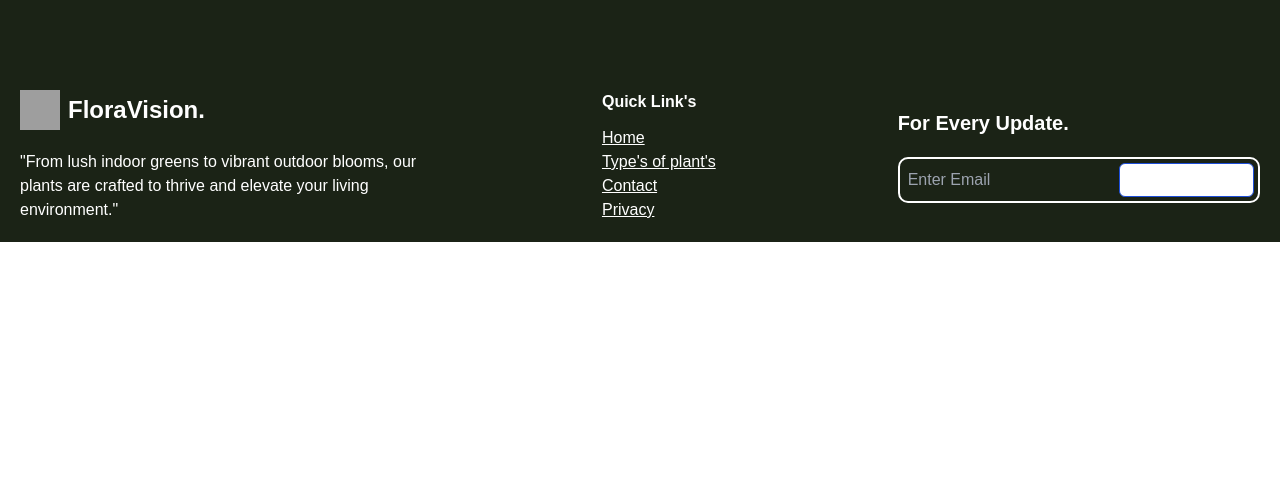
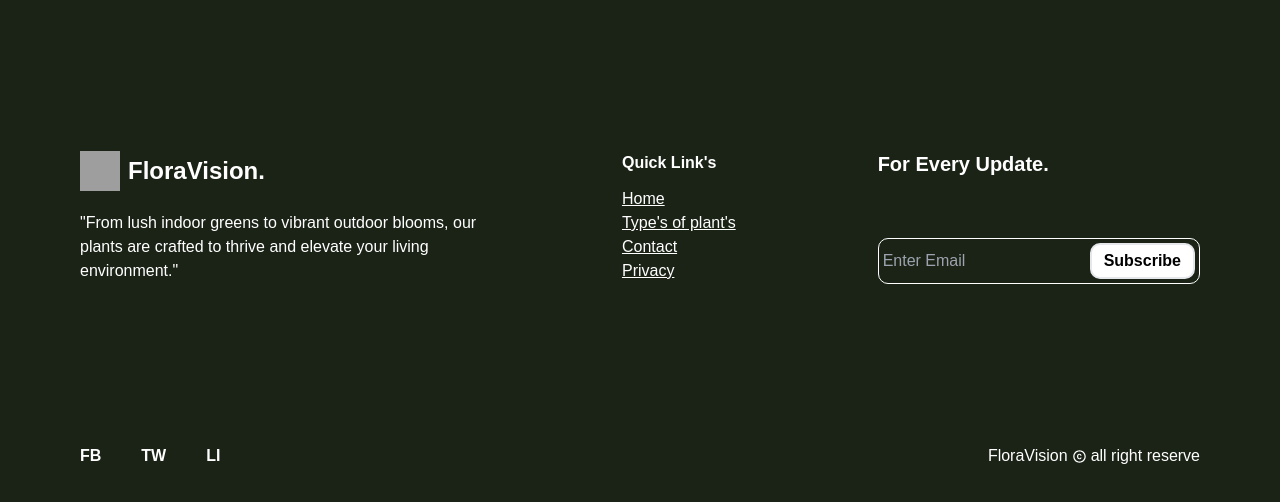
Before and after one commit to hardikrana929/MordenPlants, a React (Vite) app: page / in a window 1280 px wide. Shown: the part 4392-4894 px from the top of the page. Before the commit the page ends 4634 px from the top, so only its background shows below. Built offline with nearby package versions, Linux system fonts and the light colour scheme; grey boxes are pictures that could not be loaded.

Commit message:
change footer component

```diff
--- a/src/components/Footer.jsx
+++ b/src/components/Footer.jsx
@@ -1,9 +1,8 @@
-import Button from "./Button";
-
+import { MdCopyright } from "react-icons/md";
 const Footer = () => {
   return (
-    <div className="">
-      <div className="card-bg grid-cols-1 md:grid-cols-2 lg:grid-cols-3 gap-5 p-5 flex items-center justify-between w-full">
+    <div className="card-bg w-full">
+      <div className="grid-cols-1 md:grid-cols-2 lg:grid-cols-3 gap-5 flex items-center justify-between p-20">
         <div className="max-w-[400px]">
           <div className="flex items-center gap-2">
             <img
@@ -18,9 +17,9 @@ const Footer = () => {
             crafted to thrive and elevate your living environment."
           </p>
         </div>
-        <div className="max-w-[400px] text-white">
+        <div className="max-w-[400px] text-white text-left">
           <p className="font-bold mb-3">Quick Link's</p>
-          <ul className="underline">
+          <ul className="underline cursor-pointer">
             <li>Home</li>
             <li>Type's of plant's</li>
             <li>Contact</li>
@@ -28,13 +27,34 @@ const Footer = () => {
           </ul>
         </div>
         <div className="max-w-[400px] ">
-          <h1 className="text-xl text-white font-bold">For Every Update.</h1>
-          <div className="flex border-white mt-5 border-2 rounded-[10px] p-1">
-          <input type='email' placeholder="Enter Email" className=" block p-1 w-[100%] bg-transparent focus:outline-none" />
-          <Button className="bg-white text-black font-bold hover:text-blue-700 border-blue-700">
-            Subscribe
-          </Button>
+          <h1 className="text-xl text-white font-bold mb-[60px]">
+            For Every Update.
+          </h1>
+          <div className="flex border-white border rounded-[10px] p-1 items-center justify-center">
+            <input
+              type="email"
+              placeholder="Enter Email"
+              className=" block  w-[100%] bg-transparent focus:outline-none text-white"
+            />
+            <button
+              type="button"
+              className="bg-white text-black font-bold hover:text-blue-700 hover:border-blue-700 border-2 px-3 py-1 rounded-[10px] w-fit"
+            >
+              Subscribe
+            </button>
           </div>
+        </div>
+      </div>
+      <div className="flex items-center justify-between p-20">
+        <div className="flex items-center gap-10">
+          <p className="text-white font-bold ">FB</p>
+          <p className="text-white font-bold ">TW</p>
+          <p className="text-white font-bold ">LI</p>
+        </div>
+        <div className="flex items-center gap-1 text-white">
+          <p>FloraVision</p>
+            <MdCopyright size={15}/>
+          <p>all right reserve</p>
         </div>
       </div>
     </div>
```
